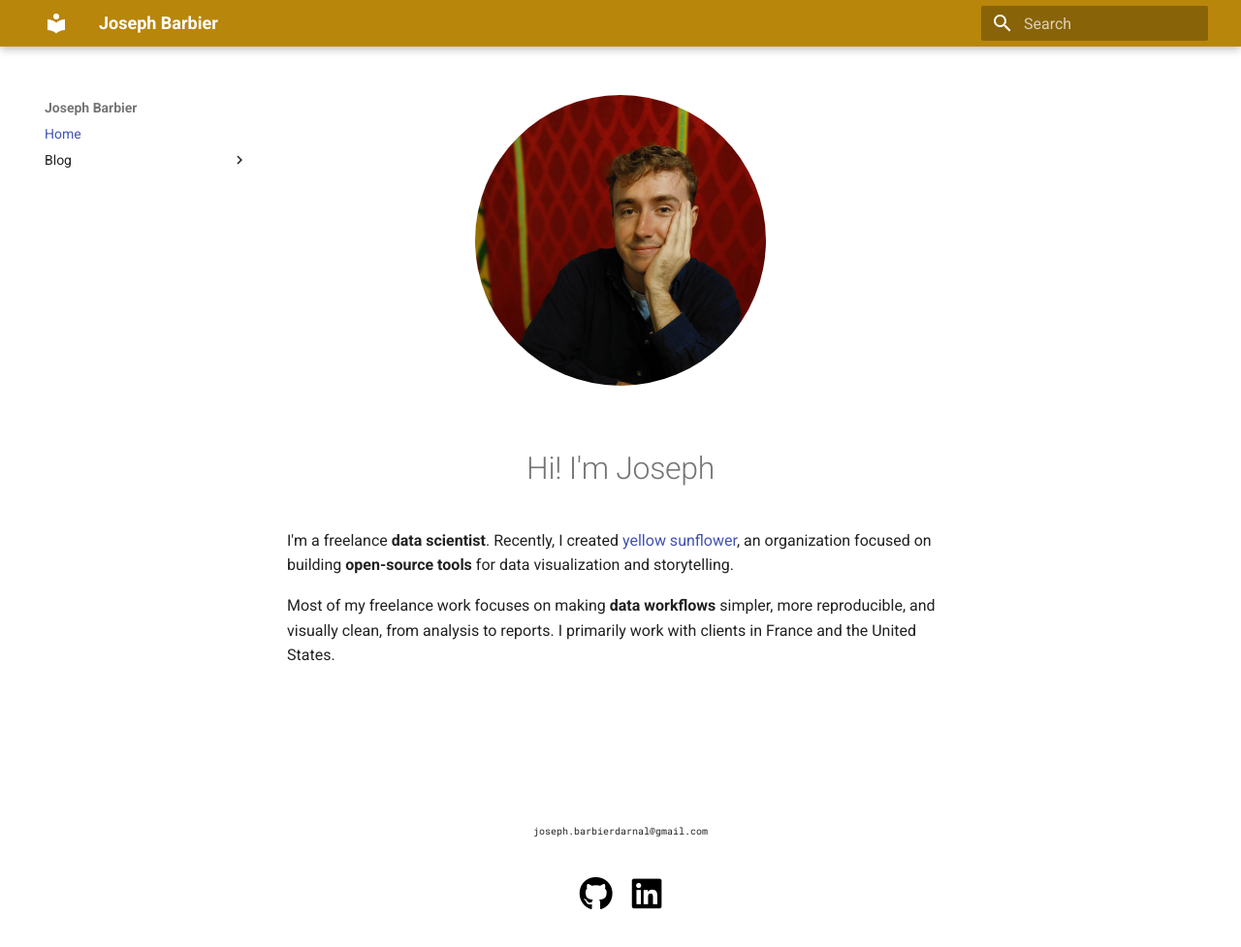
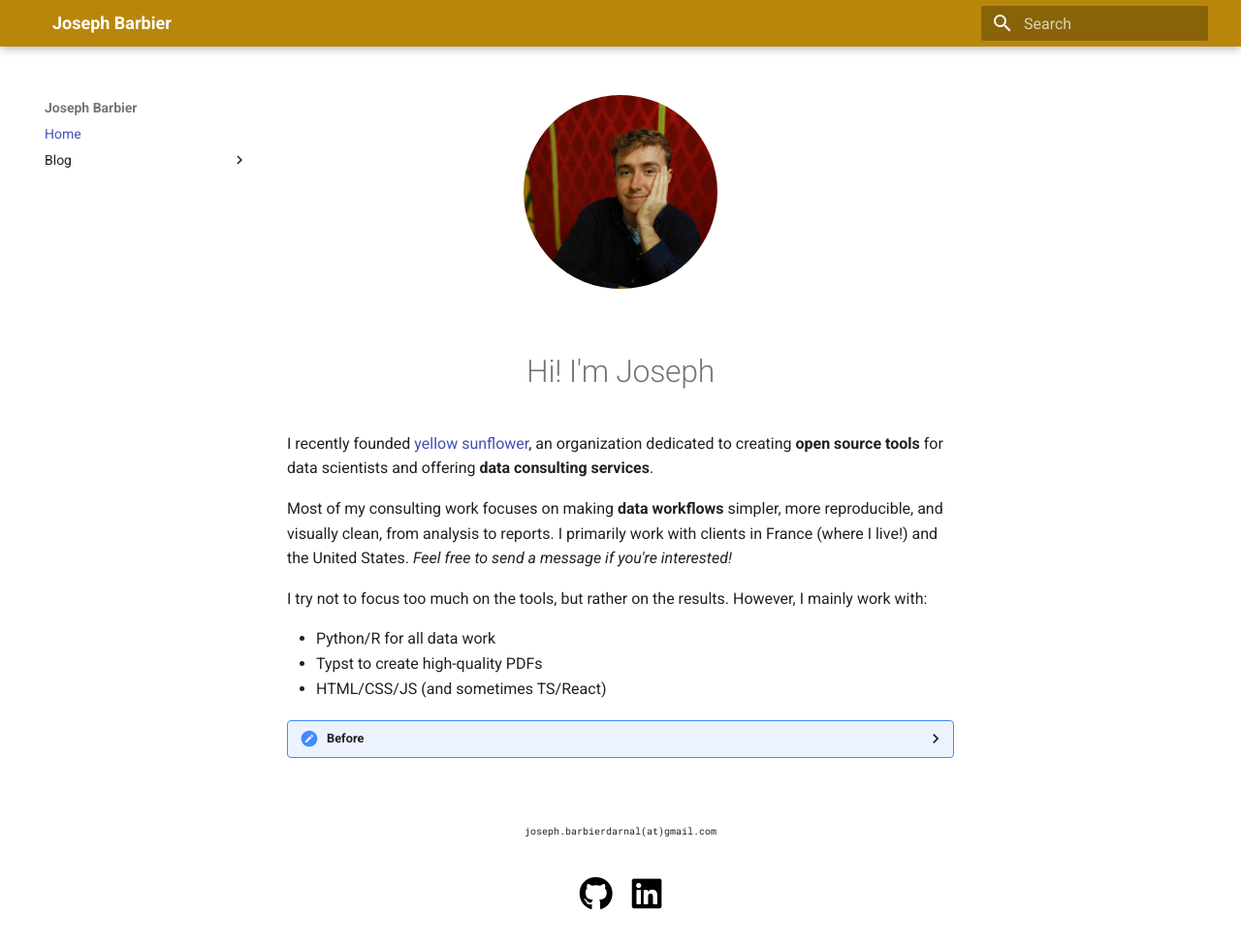
Before and after one commit to JosephBARBIERDARNAL/barbierjoseph.com, an MkDocs documentation site: the page built from docs/index.md, in a window 1280 px wide and 989 px high. Shown: the top 977 px of the window at 97% size. Built offline with MkDocs 1.6.1 and Material for MkDocs 9.7.7, drawn with Linux system fonts in a browser that asks for light colours.

Commit message:
redo index

```diff
--- a/docs/index.md
+++ b/docs/index.md
@@ -1,11 +1,23 @@
-<div style="text-align: center;"><img src="img/joseph.png" alt="Circular Image" style="width: 300px; height: 300px; border-radius: 50%; object-fit: cover; "></div>
+<div style="text-align: center;"><img src="img/joseph.png" alt="Circular Image" style="width: 200px; height: 200px; border-radius: 50%; object-fit: cover; "></div>
 
 <br>
 
 <h1 style="text-align: center;">Hi! I'm Joseph</h1>
 
-I'm a freelance **data scientist**. Recently, I created [yellow sunflower](https://ysunflower.com/), an organization focused on building **open-source tools** for data visualization and storytelling.
+I recently founded [yellow sunflower](https://ysunflower.com/), an organization dedicated to creating **open source tools** for data scientists and offering **data consulting services**.
 
-Most of my freelance work focuses on making **data workflows** simpler, more reproducible, and visually clean, from analysis to reports. I primarily work with clients in France and the United States.
+Most of my consulting work focuses on making **data workflows** simpler, more reproducible, and visually clean, from analysis to reports. I primarily work with clients in France (where I live!) and the United States. _Feel free to send a message if you're interested!_
+
+<p style="padding-bottom:0px; margin-bottom:0px;">I try not to focus too much on the tools, but rather on the results. However, I mainly work with:</p>
+
+- Python/R for all data work
+- Typst to create high-quality PDFs
+- HTML/CSS/JS (and sometimes TS/React)
+
+??? Before
+
+    Before working for my own company, I did internships at [CIERI](https://cieri.fr/) (research center), [Wanteeed](https://wanteeed.com/en/) (e-commerce platform), and [Dataviz Universe](https://www.yan-holtz.com/) (Yan Holtz's company).
+
+    I also hold a bachelor's degree in economics and a master's degree in applied mathematics and statistics, both from the University of Bordeaux.
 
 <br>
--- a/docs/stylesheets/style.css
+++ b/docs/stylesheets/style.css
@@ -27,70 +27,16 @@ h2 {
   }
 }
 
-.visualization {
-  border: 1px solid #ccc;
-  display: block;
-  margin-left: auto;
-  margin-right: auto;
-  width: 85%;
-  margin-bottom: 5em;
-}
-
-.testimonials {
-  display: flex;
-  flex-direction: column;
-  gap: 2rem;
-  margin: 2rem 0;
-}
-
-.testimonial {
-  display: flex;
-  flex-direction: row;
-  align-items: flex-start;
-  gap: 1.5rem;
-  border: 1px solid #e0e0e0;
-  padding: 1rem;
-  border-radius: 8px;
-  background-color: #fafafa;
-}
-
-.testimonial img {
-  width: 100px;
-  height: 100px;
-  object-fit: cover;
-  border-radius: 50%;
-}
-
-.testimonial-content {
-  flex: 1;
-}
-
-.testimonial-name {
-  font-weight: bold;
-  margin-top: 0.5rem;
-}
-
-.testimonial-job {
-  color: #6a6969;
-  margin-bottom: 1rem;
-}
-
 @media (max-width: 768px) {
-  .testimonial {
-    flex-direction: column;
-    align-items: center;
-    text-align: center;
-  }
-
-  .testimonial img {
-    margin-bottom: 1rem;
-  }
-
-  .testimonial-content {
-    width: 100%;
-  }
-
   .md-nav--primary .md-nav__title[for="__drawer"] {
     background-color: darkgoldenrod;
   }
 }
+
+.md-header__button.md-logo {
+  display: none;
+}
+
+.md-typeset ul li {
+  margin-bottom: 0em !important;
+}
--- /dev/null
+++ b/main.py
@@ -0,0 +1,6 @@
+def main():
+    print("Hello from barbierjoseph!")
+
+
+if __name__ == "__main__":
+    main()
--- a/mkdocs.yml
+++ b/mkdocs.yml
@@ -46,6 +46,3 @@ markdown_extensions:
   - pymdownx.blocks.caption
   - admonition
   - pymdownx.details
-  - pymdownx.emoji:
-      emoji_index: !!python/name:material.extensions.emoji.twemoji
-      emoji_generator: !!python/name:material.extensions.emoji.to_svg
--- a/overrides/partials/footer.html
+++ b/overrides/partials/footer.html
@@ -1,5 +1,5 @@
 <!-- Footer Section -->
-<center><code>joseph.barbierdarnal@gmail.com</code></center>
+<center><code>joseph.barbierdarnal(at)gmail.com</code></center>
 <div class="footer-icons">
   <a
     href="https://github.com/JosephBARBIERDARNAL"
```
Also changed, not shown: pyproject.toml (added, +9 -0 lines), README.md (added), 2 other files.
